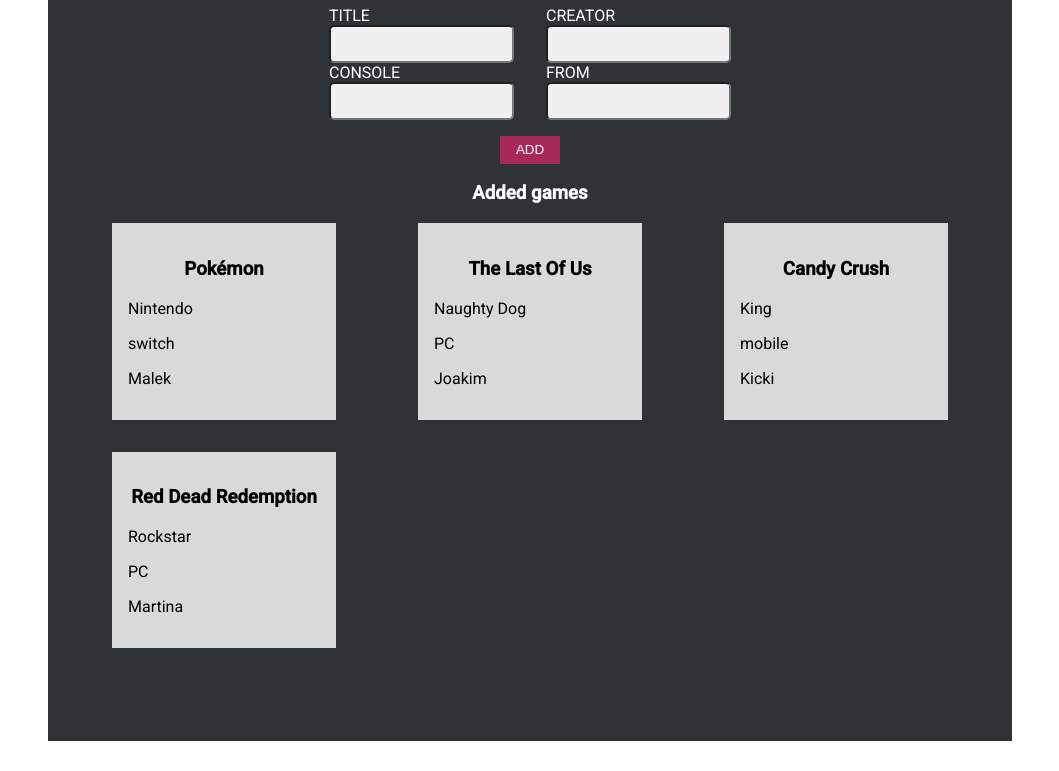
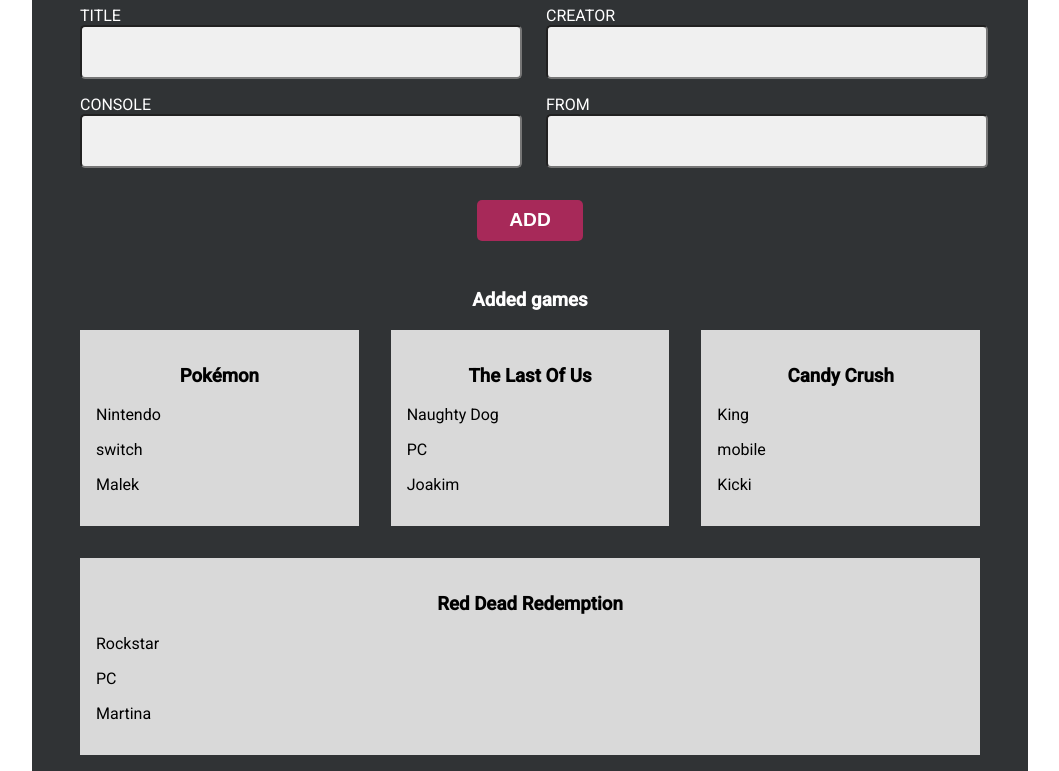
Before and after one commit to FE22-Javascript/lektion-13-feb, a plain HTML site: page index.html in a window 1280 px wide. Shown: the part 91-862 px from the top of the page, without its empty margins (110-1169 px from the left). Before the commit the page ends 832 px from the top, so only its background shows below. Drawn offline with Linux system fonts and the light colour scheme.

Commit message:
better styling

```diff
--- a/index.css
+++ b/index.css
@@ -2,37 +2,45 @@ form {
     display: flex;
     flex-direction: column;
     justify-content: center;
+    margin-bottom: 3rem;
 }
 
 form .form__rows {
     display: flex;
     justify-content: center;
-    gap: 2rem;
+    flex-wrap: wrap;
 }
 
 form .form__rows div {
     display: flex;
+    flex: 1;
     flex-direction: column;
 }
 
 form .form__rows input[type=text] {
-    height: 2rem;
+    height: 3rem;
     border-radius: 5px;
     background-color: #f0f0f0;
+    width: 100%;
+    margin-bottom: 1rem;
+    min-width: 15rem;
 }
 
 form .form__rows input[type=text]:focus,
-form .form__rows input[type=text]:active {
+input[type=text]:active {
     appearance: none;
-    border-color: rgb(167, 41, 89);
+    border: rgb(167, 41, 89);
 }
 
 #add-game {
+    font-size: 1.2rem;
+    font-weight: bold;
     width: min-content;
-    padding: 0.4rem 1rem;
+    padding: 0.6rem 2rem;
     background-color: rgb(167, 41, 89);
     color: white;
     border: none;
+    border-radius: 5px;
     margin: 0 auto;
     margin-top: 1rem;
 }
@@ -42,12 +50,19 @@ form .form__rows input[type=text]:active {
     justify-content: space-between;
     flex-wrap: wrap;
     gap: 2rem;
-    margin: 1rem 2rem;
+    flex: 1;
 }
 
 .games-container__card {
     background-color: #D9D9D9;
     color: black;
-    min-width: 12rem;
+    min-width: 15rem;
     padding: 1rem;
+    flex: 1;
 }
+
+@media only screen and (min-width: 600px) {
+    form .form__rows {
+        gap: 2rem;
+    }
+}
--- a/main.css
+++ b/main.css
@@ -1,13 +1,17 @@
 @import url('https://fonts.googleapis.com/css2?family=Roboto:wght@300;400;500&display=swap');
 body {
     margin: 0;
+    margin-block-start: 0;
+    margin-block-end: 0;
+    margin-inline-start: 0;
+    margin-inline-end: 0;
     font-family: 'Roboto', sans-serif;
 }
 
 .wrapper {
     max-width: 900px;
     background-color: #303335;
-    padding: 1rem 2rem;
+    padding: 1rem 3rem;
     color: white;
     margin: 0 auto;
     min-height: 100vh;
```
